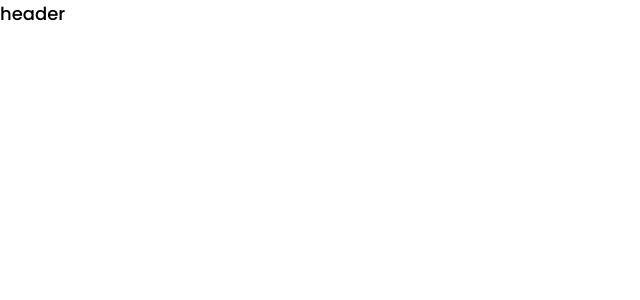
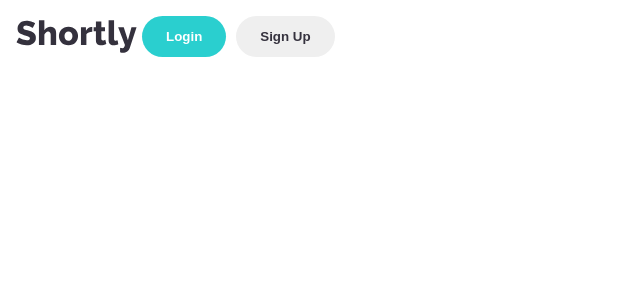
Before and after one commit to m-bashari-m/url-shortening, a React (Vite) app: page / in a window 1280 px wide. Shown: the top 300 px of the page, without its empty margins (0-640 px from the left). Built offline with nearby package versions, Linux system fonts and the light colour scheme.

Commit message:
add component: button

```diff
--- a/src/App.jsx
+++ b/src/App.jsx
@@ -1,6 +1,6 @@
 import { useState } from 'react'
 
-import Header from './components/Header'
+import { Header } from './components'
 
 function App() {
 
--- a/src/components/Header.jsx
+++ /dev/null
@@ -1,11 +0,0 @@
-import React from 'react'
-
-function Header() {
-  return (
-    <nav>
-      header
-    </nav>
-  )
-}
-
-export default Header
--- /dev/null
+++ b/src/components/button/Button.jsx
@@ -0,0 +1,21 @@
+import React from 'react'
+import "../../index.css"
+import "./button.css"
+
+function Button({ fullRound, variant, children }) {
+  return (
+    <button
+      className={
+        `button
+        ${fullRound ? "button--round" : ""}
+        ${variant === "primary"
+          ? "button--primary"
+          : "button--secondary"}`
+      }
+    >
+      {children}
+    </button>
+  )
+}
+
+export default Button
--- /dev/null
+++ b/src/components/button/button.css
@@ -0,0 +1,26 @@
+.button{
+  border-radius: 12px;
+  padding:.8rem 1.5rem;
+  outline: none;
+  border: none;
+  cursor: pointer;
+  margin: 0 5px;
+}
+
+.button--primary{
+  background-color: var(--color-cyan);
+  color: white;
+}
+
+.button--primary:hover{
+  background-color: var(--color-cyan-hover);
+}
+
+.button--secondary{
+  color: var(--color-gray);
+  color: var(--color-very-dark-blue);
+}
+
+.button--round{
+  border-radius: 100px;
+}
--- /dev/null
+++ b/src/components/header/Header.jsx
@@ -0,0 +1,18 @@
+import React from 'react'
+import "./Header.css"
+import logo from "../../images/logo.svg"
+import {Button} from "../"
+
+function Header() {
+  return (
+    <nav className='header'>
+      <img src={logo} alt="shortly logo" className="header--logo" />
+      <div className="header--menu">
+        <Button fullRound={true} variant="primary">Login</Button>
+        <Button fullRound={true} variant="secondary">Sign Up</Button>
+      </div>
+    </nav>
+  )
+}
+
+export default Header
--- /dev/null
+++ b/src/components/header/header.css
@@ -0,0 +1,6 @@
+.header{
+  padding: 1rem;
+  display: flex;
+  justify-content: flex-start;
+  align-items: center;
+}
--- /dev/null
+++ b/src/components/index.js
@@ -0,0 +1,2 @@
+export { default as Header} from "./header/Header";
+export { default as Button} from "./button/Button";
--- a/src/index.css
+++ b/src/index.css
@@ -1,17 +1,19 @@
 :root{
-  --color-cyan: hsl(180, 66%, 49%);
-  --color-dark-violet: hsl(257, 27%, 26%);
-  --color-red: hsl(0, 87%, 67%);
-  --color-gray: hsl(0, 0%, 75%);
-  --color-graysih-violet: hsl(257, 7%, 63%);
-  --color-very-dark-blue: hsl(255, 11%, 22%);
-  --color-very-dark-violet: hsl(260, 8%, 14%);
+  --color-cyan: #2acfcf;
+  --color-cyan-hover: #2ac3c3;
+  --color-dark-violet: #3b3054;
+  --color-red: #f46262;
+  --color-gray: #bfbfbf;
+  --color-grayish-violet: #9e9aa7;
+  --color-very-dark-blue: #35323e;
+  --color-very-dark-violet: #232127;
 }
 
 * {
   padding: 0;
   margin: 0;
   box-sizing: border-box;
+  font-weight: 700;
 }
 
 body{
```
